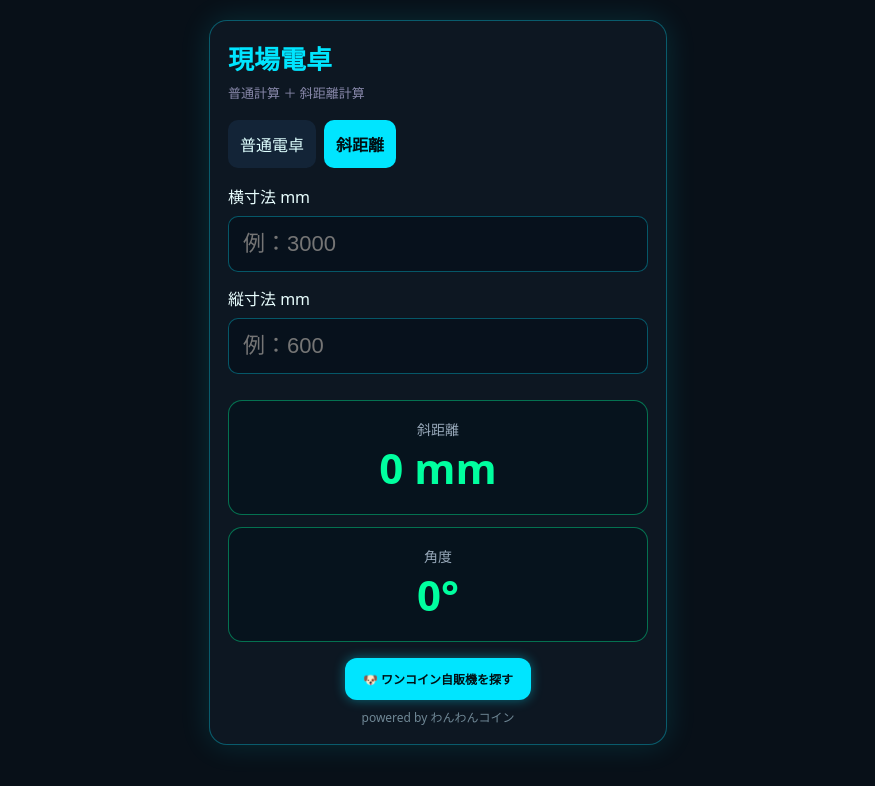
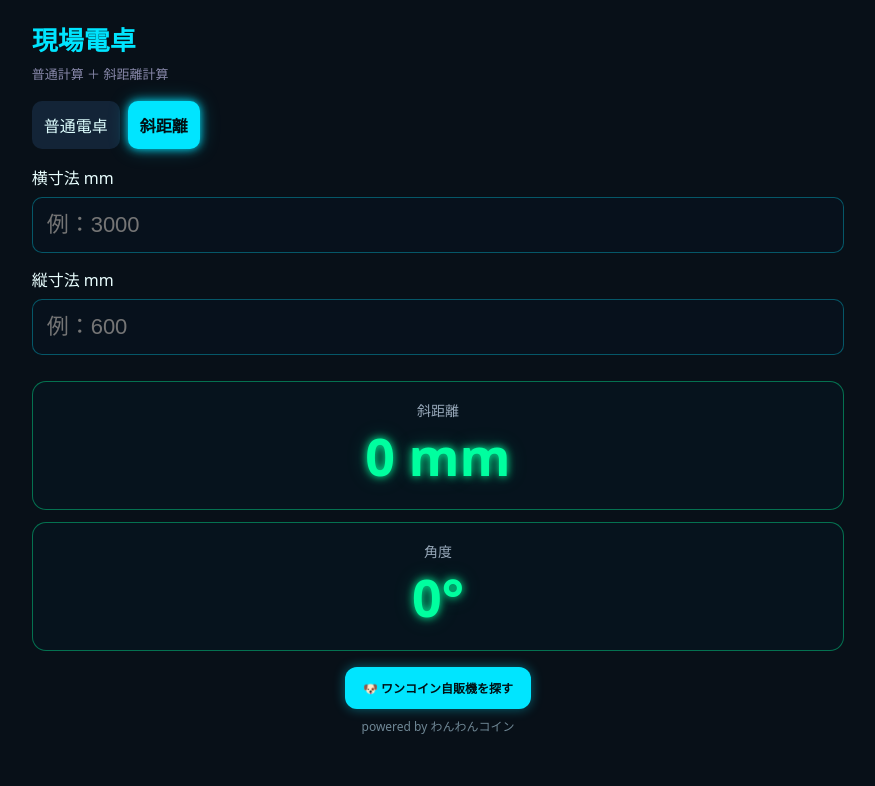
Before and after one commit to xinjiaantian83-prog/genba-calculator, a plain HTML site: page index.html in a window 1280 px wide. Both pictures are taken after a click on the button "斜距離". Shown: the whole page, without its empty margins (202-1077 px from the left). Drawn offline with Linux system fonts and the light colour scheme.

Commit message:
Update index.html

```diff
--- a/index.html
+++ b/index.html
@@ -8,20 +8,27 @@
  body {
   margin: 0;
   font-family: system-ui, sans-serif;
-    background: #081018;
   color: #eaffff;
   display: flex;
   justify-content: center;
   padding: 20px;
-  }
-  .app {
-    width: 100%;
-    max-width: 420px;
-    background: #0d1722;
-    border: 1px solid #00e5ff55;
-    border-radius: 18px;
-    padding: 18px;
-    box-shadow: 0 0 30px #00e5ff22;
+
+  background:
+    linear-gradient(#081018, #081018),
+    repeating-linear-gradient(
+      0deg,
+      #00e5ff11 0px,
+      #00e5ff11 1px,
+      transparent 1px,
+      transparent 40px
+    ),
+    repeating-linear-gradient(
+      90deg,
+      #00e5ff11 0px,
+      #00e5ff11 1px,
+      transparent 1px,
+      transparent 40px
+    );
 }
   h1 {
     margin: 0 0 6px;
@@ -39,6 +46,10 @@
     margin-bottom: 16px;
   }
   button {
+    button:active {
+  transform: scale(0.96);
+  box-shadow: 0 0 10px #00e5ff;
+}
     border: 0;
     border-radius: 10px;
     padding: 12px;
@@ -46,10 +57,11 @@
     color: #dfffff;
     font-size: 16px;
   }
-  .tab.active, .calc button.op {
+  .tab.active {
   background: #00e5ff;
   color: #001014;
   font-weight: bold;
+  box-shadow: 0 0 10px #00e5ff, 0 0 20px #00e5ff44;
 }
   .panel {
     display: none;
@@ -80,10 +92,11 @@
     color: #9ab;
     font-size: 14px;
   }
-  .result .value {
+  .value {
+  font-size: 52px;
+  font-weight: bold;
   color: #00ff9f;
-    font-size: 42px;
-    font-weight: bold;
+  text-shadow: 0 0 8px #00ff9f, 0 0 20px #00ff9f44;
 }
   .display {
     background: #050b12;
@@ -239,6 +252,10 @@ function calcResult() {
   }
 }
 function calcSlope() {
+  document.getElementById("slopeResult").style.transform = "scale(1.1)";
+setTimeout(() => {
+  document.getElementById("slopeResult").style.transform = "scale(1)";
+}, 100);
   const x = parseFloat(document.getElementById("x").value) || 0;
   const y = parseFloat(document.getElementById("y").value) || 0;
 
```
Lines whose indentation alone changed are shown as unchanged.
